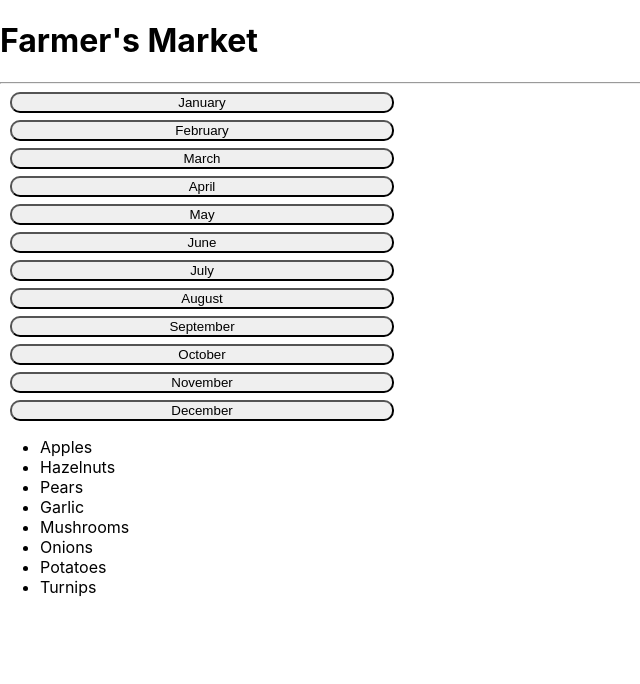
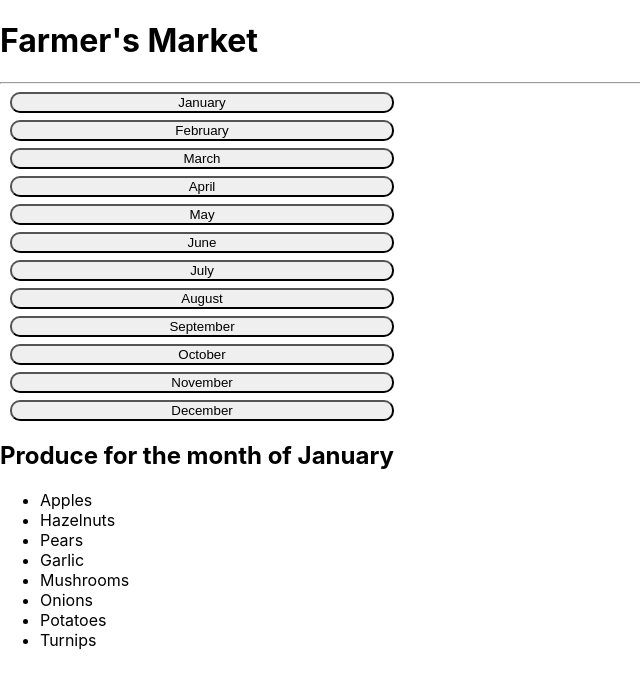
Before and after one commit to Object-ions/farmers-market, a React (Create React App) app: page / in a window 1280 px wide. Both pictures are taken after a click on the button "January". Shown: the top 684 px of the page, without its empty margins (0-640 px from the left). Built offline with nearby package versions, Linux system fonts and the light colour scheme.

Commit message:
Clean up code :sponge: :soap: :sparkles:

```diff
--- a/src/components/MonthList.js
+++ b/src/components/MonthList.js
@@ -273,20 +273,21 @@ const MonthList = (props) => {
     }
   ];
 
-
  const selectedProduce = availableProduce.filter((element) => element.month === props.selectedMonth);
-
 
  let result;
 
- if(props.selectedMonth){
-  result =   <ul>
-  {selectedProduce[0].selection.map((select, index) =>
-    <li key={index}>{select}</li>
-  )}
-</ul>
- }
-
+  if(props.selectedMonth) {
+    result =
+    <div>
+      <h2>Produce for the month of {props.selectedMonth}</h2>
+      <ul>
+        {selectedProduce[0].selection.map((produce, index) =>
+        <li key={index}>{produce}</li>
+        )}
+      </ul>
+    </div>
+  }
 
   return (
     <React.Fragment>
@@ -308,11 +309,3 @@ MonthList.propTypes = {
 };
 
 export default MonthList;
-
- // const selectedProduce =
-
-  // <ul>
-  //   {props.selection.map((select, index) =>
-  //     <li key={index}>{select}</li>
-  //   )}
-  // </ul>
```
Also changed, not shown: src/components/MonthControl.js (+0 -13 lines).
